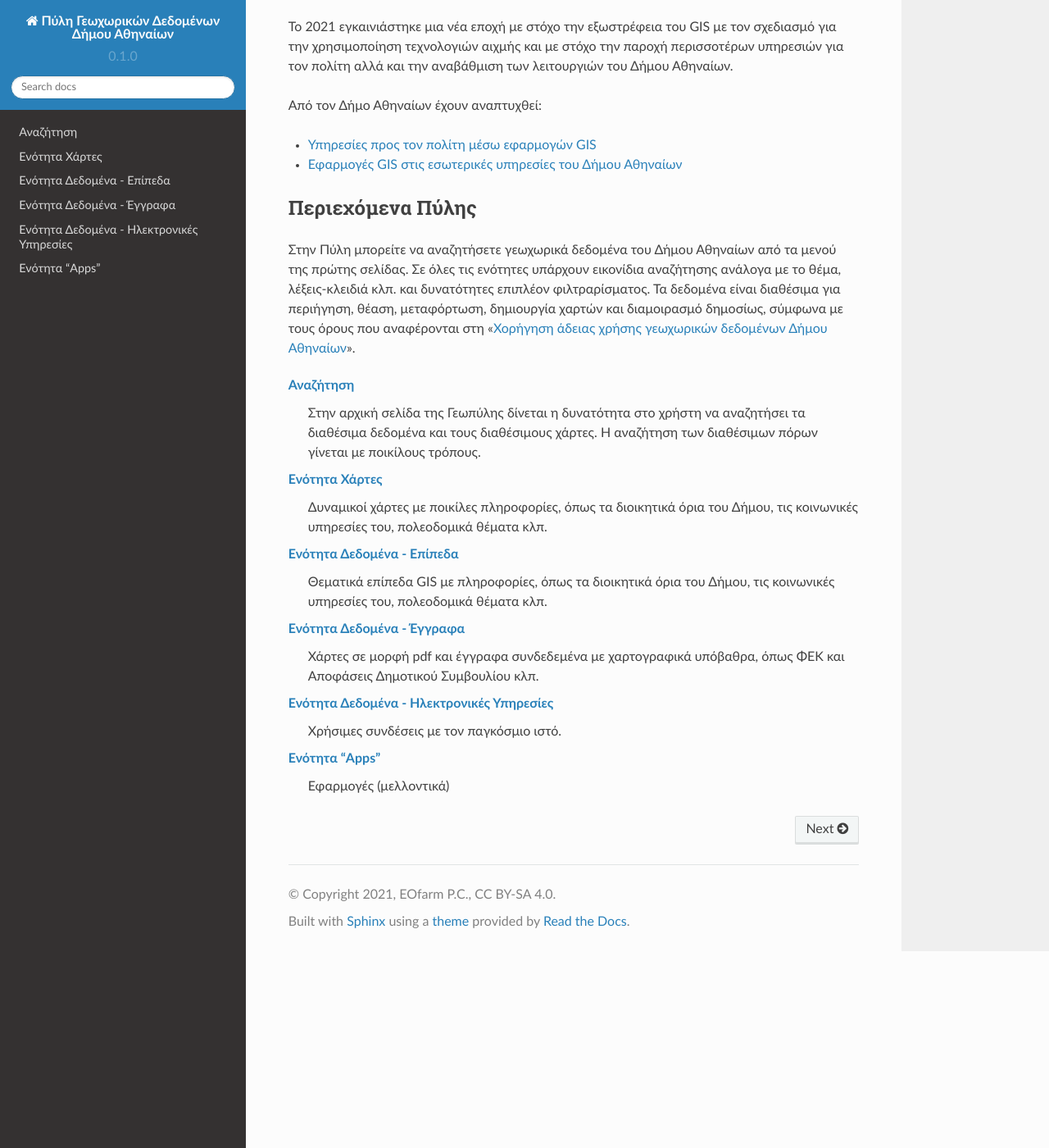
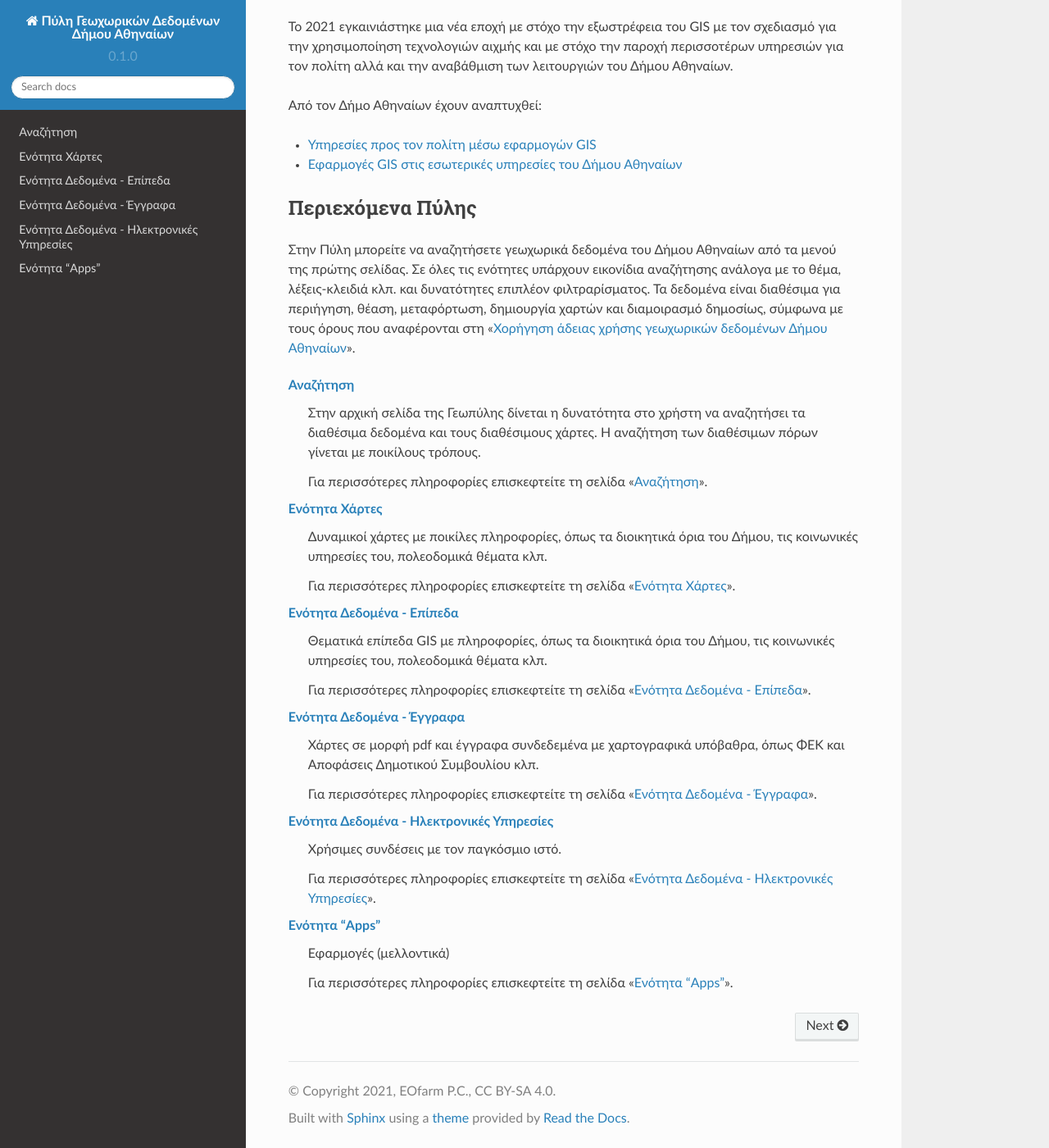
Before and after one commit to EOFarm/athens_geonode, a Sphinx documentation site: the page built from docs/source/index.rst, in a window 1280 px wide and 1400 px high, scrolled down 1077 px. Shown: the whole window at 82% size. Built offline with Sphinx 7.4.7 and the Read the Docs theme 2.0.0, drawn with Linux system fonts in a browser that asks for light colours; pages that are not in the unit, such as notebooks, are missing from menus; some of the changed text lies outside the part shown.

Commit message:
New links added

```diff
--- a/docs/source/index.rst
+++ b/docs/source/index.rst
@@ -68,17 +68,30 @@ To 2021 εγκαινιάστηκε μια νέα εποχή με στόχο τη
 :ref:`searching`
     Στην αρχική σελίδα της Γεωπύλης δίνεται η δυνατότητα στο χρήστη να αναζητήσει τα διαθέσιμα δεδομένα και τους διαθέσιμους χάρτες. Η αναζήτηση των διαθέσιμων πόρων γίνεται με ποικίλους τρόπους.
 
+    Για περισσότερες πληροφορίες επισκεφτείτε τη σελίδα «:ref:`searching`».
+
 :ref:`maps`
     Δυναμικοί χάρτες με ποικίλες πληροφορίες, όπως τα διοικητικά όρια του Δήμου, τις κοινωνικές υπηρεσίες του, πολεοδομικά θέματα κλπ.
+
+    Για περισσότερες πληροφορίες επισκεφτείτε τη σελίδα «:ref:`maps`».
 
 :ref:`layers`
     Θεματικά επίπεδα GIS με πληροφορίες, όπως τα διοικητικά όρια του Δήμου, τις κοινωνικές υπηρεσίες του, πολεοδομικά θέματα κλπ.
 
+    Για περισσότερες πληροφορίες επισκεφτείτε τη σελίδα «:ref:`layers`».
+
+
 :ref:`documents`
     Χάρτες σε μορφή pdf και έγγραφα συνδεδεμένα με χαρτογραφικά υπόβαθρα, όπως ΦΕΚ και Αποφάσεις Δημοτικού Συμβουλίου κλπ.
+
+    Για περισσότερες πληροφορίες επισκεφτείτε τη σελίδα «:ref:`documents`».
 
 :ref:`services`
     Χρήσιμες συνδέσεις με τον παγκόσμιο ιστό.
 
+    Για περισσότερες πληροφορίες επισκεφτείτε τη σελίδα «:ref:`services`».
+
 :ref:`apps`
     Εφαρμογές (μελλοντικά)
+
+    Για περισσότερες πληροφορίες επισκεφτείτε τη σελίδα «:ref:`apps`».
--- a/docs/source/users/data_layers/metadata.rst
+++ b/docs/source/users/data_layers/metadata.rst
@@ -7,4 +7,4 @@
 Επιλέγοντας τις :guilabel:`Λεπτομέρειες Μεταδεδομένων` ανοίγει η σελίδα με τα μεταδεδομένα του συγκεκριμένου επιπέδου. Υπάρχει δυνατότητα επιστροφής στο επίπεδο
 
 .. figure:: img/Image76a.png
-        :width: 50%
+        :width: 90%
--- a/docs/source/users/searching/index.rst
+++ b/docs/source/users/searching/index.rst
@@ -7,7 +7,7 @@
 χρήστη να αναζητήσει τα διαθέσιμα δεδομένα και τους διαθέσιμους χάρτες.
 
 .. figure:: img/Image1.png
-        :width: 70%
+        :width: 100%
 
 Η αναζήτηση των διαθέσιμων πόρων γίνεται με ποικίλους τρόπους.
 
```
Also changed, not shown: other parts of docs/source/index.rst (+1 -1 lines).
